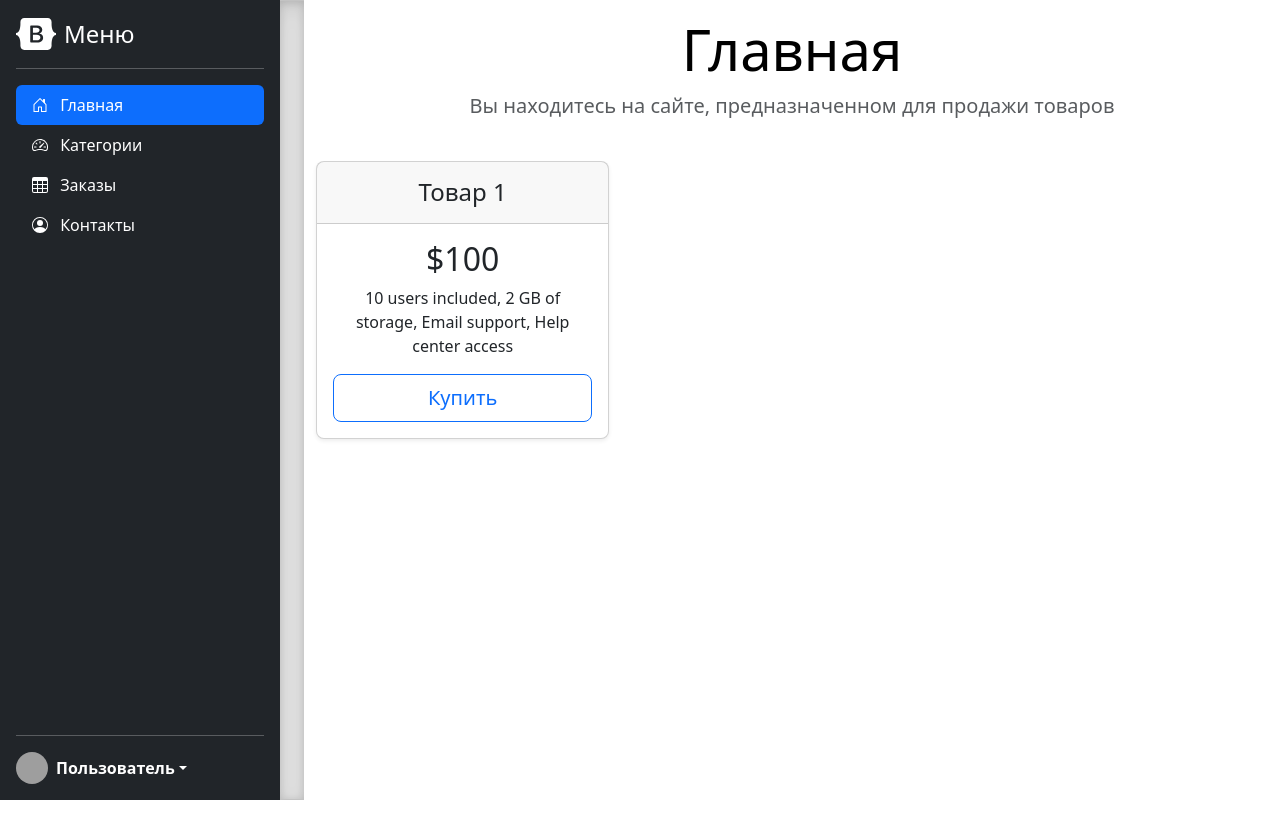
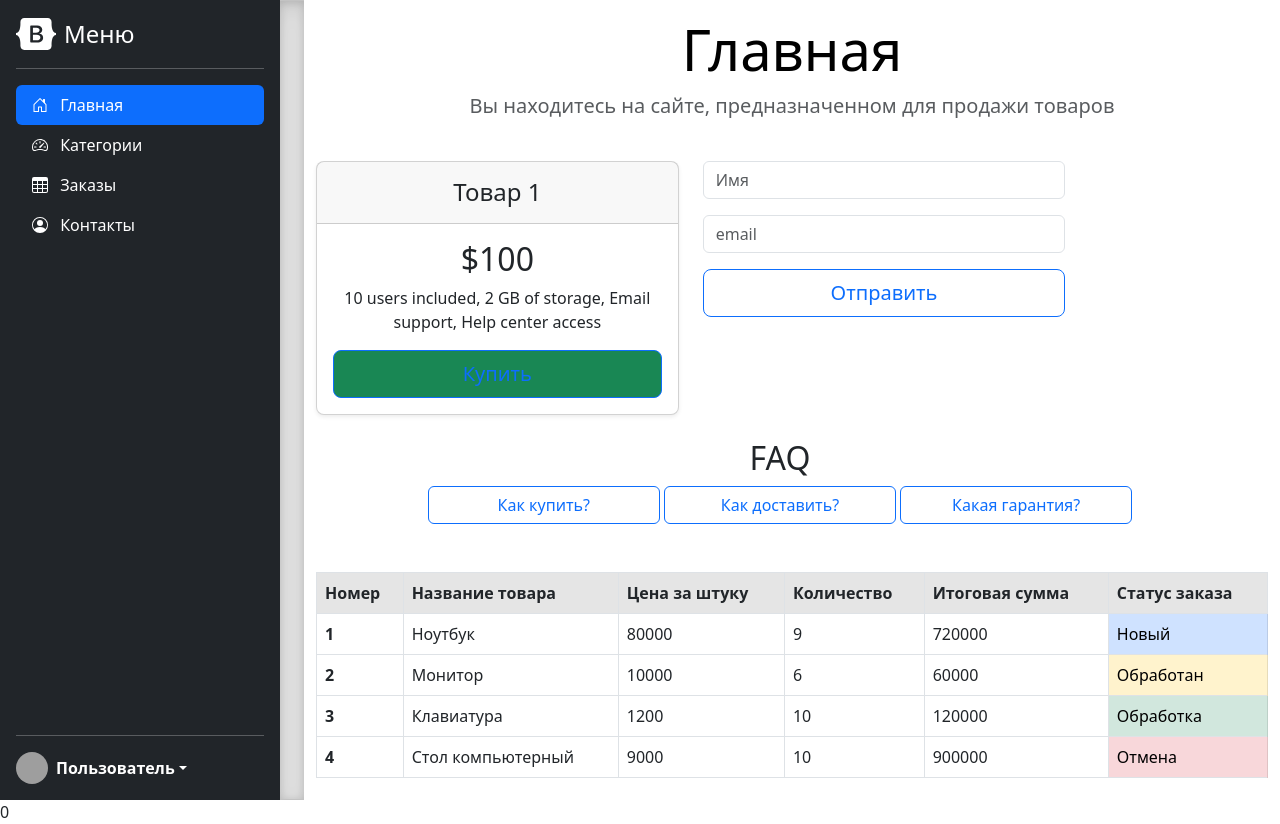
Before and after one commit to AleksandrS1967/index.html, a plain HTML site: page index.html in a window 1280 px wide. Before the commit the page ends 800 px from the top, so only its background shows below. Drawn offline with nearby package versions, Linux system fonts and the light colour scheme; grey boxes are pictures that could not be loaded.

Commit message:
Сборка HTML-документов со структурой страниц и подключения к ним Bootstrap-стилей

```diff
--- a/index.html
+++ b/index.html
@@ -265,10 +265,10 @@
                 <p class="fs-5 text-body-secondary">Вы находитесь на сайте, предназначенном для продажи товаров</p>
             </div>
         </header>
-
+        <div class="row align-items-center">
             <main class="row">
-            <div class="row text-center">
-                <div class="col-4">
+                <div class="row text-center align-items-start">
+                    <div class="col-5">
                         <div class="card mb-4 rounded-3 shadow-sm">
                             <div class="card-header py-3">
                                 <h4 class="my-0 fw-normal">Товар 1</h4>
@@ -281,16 +281,112 @@
                                     Email support,
                                     Help center access
                                 </p>
-                            <button type="button" class="w-100 btn btn-lg btn-outline-primary">Купить</button>
+                                <button type="button" class="w-100 btn btn-lg btn-outline-primary btn-success">Купить
+                                </button>
                             </div>
+                        </div>
+                    </div>
+                    <div class="col-5">
+                        <form>
+                            <div class="form-group">
+                                <div class="mb-3">
+                                    <input type="text" class="form-control" id="name" placeholder="Имя">
+                                </div>
+                                <div class="mb-3">
+                                    <input type="email" class="form-control" id="exampleInputEmail1"
+                                           aria-describedby="emailHelp" placeholder="email">
+                                </div>
+                                <div class="mb-3 button">
+                                    <button type="button" class="w-100 btn btn-lg btn-outline-primary">Отправить
+                                    </button>
+                                </div>
+                            </div>
+                        </form>
+                    </div>
+                </div>
+                <div class="container text-center">
+                    <h2>FAQ</h2>
+                    <button class="btn btn-outline-primary col-3" type="button" data-bs-toggle="collapse"
+                            data-bs-target="#collapseExample" aria-expanded="false" aria-controls="collapseExample">
+                        Как купить?
+                    </button>
+                    <button class="btn btn-outline-primary col-3" type="button" data-bs-toggle="collapse"
+                            data-bs-target="#collapseExampl" aria-expanded="false" aria-controls="collapseExampl">
+                        Как доставить?
+                    </button>
+                    <button class="btn btn-outline-primary col-3" type="button" data-bs-toggle="collapse"
+                            data-bs-target="#collapseExamp" aria-expanded="false" aria-controls="collapseExamp">
+                        Какая гарантия?
+                    </button>
+                    <div class="collapse" id="collapseExample">
+                        <div class="card card-body">
+                            Купить товар можно заказав на сайте.
+                        </div>
+                    </div>
+                    <div class="collapse" id="collapseExampl">
+                        <div class="card card-body">
+                            Доставка производится в течении трех дней.
+                        </div>
+                    </div>
+                    <div class="collapse" id="collapseExamp">
+                        <div class="card card-body">
+                            Гарантия предоставляется компанией производителя.
                         </div>
                     </div>
                 </div>
             </main>
-
+            <div class="table-responsive mt-5">
+                <table class="table table-bordered table-hover">
+                    <thead>
+                    <tr class="table-active">
+                        <th scope="col">Номер</th>
+                        <th scope="col">Название товара</th>
+                        <th scope="col">Цена за штуку</th>
+                        <th scope="col">Количество</th>
+                        <th scope="col">Итоговая сумма</th>
+                        <th scope="col">Статус заказа</th>
+                    </tr>
+                    </thead>
+                    <tbody>
+                    <tr>
+                        <th scope="row">1</th>
+                        <td>Ноутбук</td>
+                        <td>80000</td>
+                        <td>9</td>
+                        <td>720000</td>
+                        <td class="table-primary">Новый</td>
+                    </tr>
+                    <tr>
+                        <th scope="row">2</th>
+                        <td>Монитор</td>
+                        <td>10000</td>
+                        <td>6</td>
+                        <td>60000</td>
+                        <td class="table-warning">Обработан</td>
+                    </tr>
+                    <tr>
+                        <th scope="row">3</th>
+                        <td>Клавиатура</td>
+                        <td>1200</td>
+                        <td>10</td>
+                        <td>120000</td>
+                        <td class="table-success">Обработка</td>
+                    </tr>
+                    <tr>
+                        <th scope="row">4</th>
+                        <td>Стол компьютерный</td>
+                        <td>9000</td>
+                        <td>10</td>
+                        <td>900000</td>
+                        <td class="table-danger">Отмена</td>
+                    </tr>
+                    </tbody>
+                </table>
             </div>
-
+        </div>
+    </div>
 </main>
+0
 <script src="https://cdn.jsdelivr.net/npm/bootstrap@5.3.0/dist/js/bootstrap.bundle.min.js"
         integrity="sha384-geWF76RCwLtnZ8qwWowPQNguL3RmwHVBC9FhGdlKrxdiJJigb/j/68SIy3Te4Bkz"
         crossorigin="anonymous"></script>
```
Also changed, not shown: 1 other file. Lines whose indentation alone changed are shown as unchanged.
